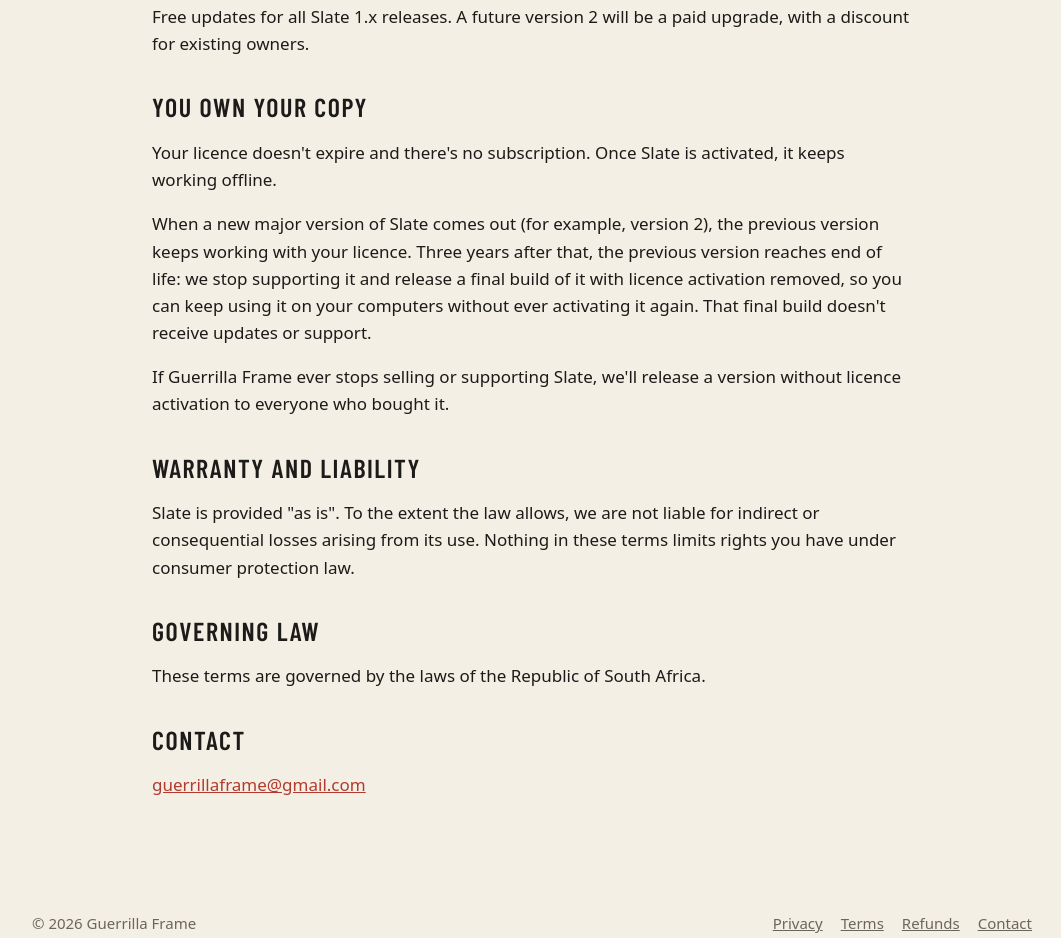
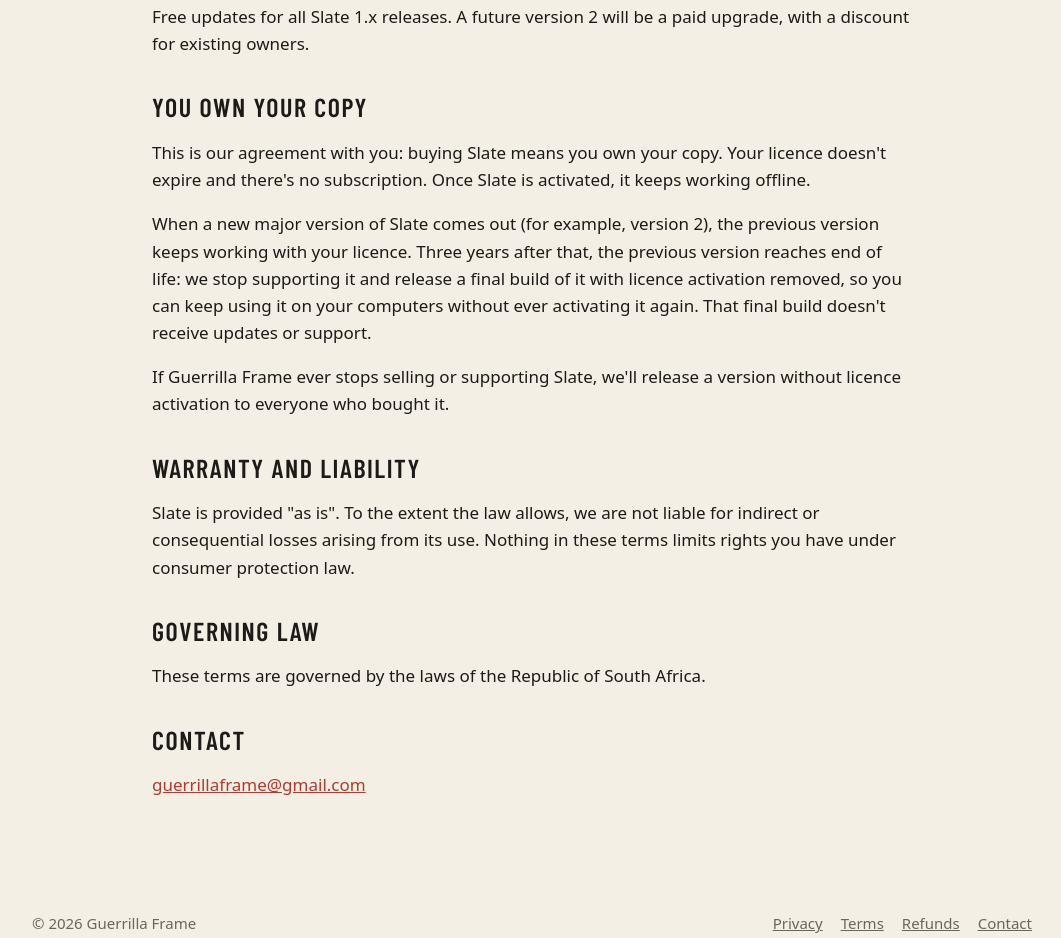
Before and after one commit to aliengunship/guerrillaframe, a plain HTML site: page terms.html in a window 1280 px wide. Shown: the part 1058-1996 px from the top of the page, without its empty margins (108-1169 px from the left). Drawn offline with nearby package versions, Linux system fonts and the light colour scheme.

Commit message:
Frame ownership terms as an agreement
Co-Authored-By: Claude Opus 5.5 <noreply@anthropic.com>
Claude-Session: https://claude.ai/code/session_01F2TVC4Wr4UpEmM6xznk9vb

```diff
--- a/terms.html
+++ b/terms.html
@@ -37,7 +37,7 @@
 <h2>Updates</h2>
 <p>Free updates for all Slate 1.x releases. A future version 2 will be a paid upgrade, with a discount for existing owners.</p>
 <h2>You own your copy</h2>
-<p>Your licence doesn't expire and there's no subscription. Once Slate is activated, it keeps working offline.</p>
+<p>This is our agreement with you: buying Slate means you own your copy. Your licence doesn't expire and there's no subscription. Once Slate is activated, it keeps working offline.</p>
 <p>When a new major version of Slate comes out (for example, version 2), the previous version keeps working with your licence. Three years after that, the previous version reaches end of life: we stop supporting it and release a final build of it with licence activation removed, so you can keep using it on your computers without ever activating it again. That final build doesn't receive updates or support.</p>
 <p>If Guerrilla Frame ever stops selling or supporting Slate, we'll release a version without licence activation to everyone who bought it.</p>
 <h2>Warranty and liability</h2>
```
